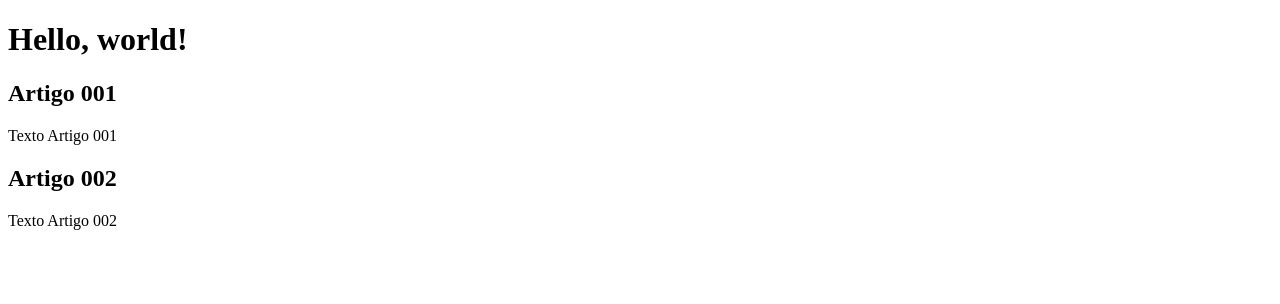
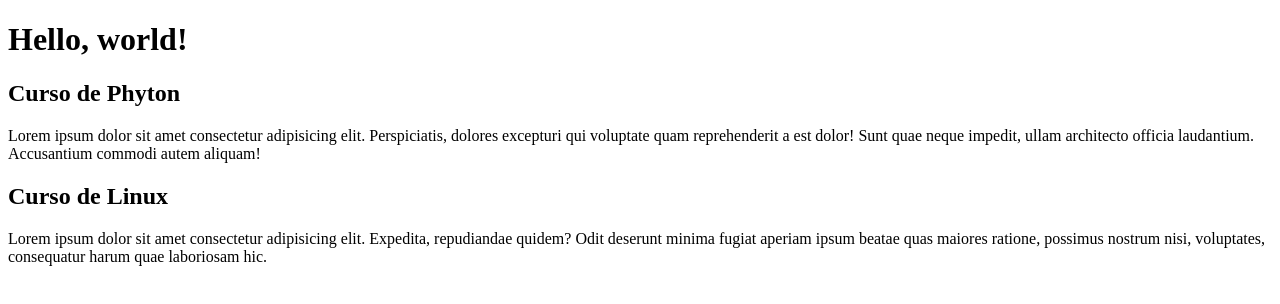
Before and after one commit to LuizGMnz/Curso-Git-GitHub, a plain HTML site: page site-exemplo/index.html in a window 1280 px wide. Drawn offline with Linux system fonts and the light colour scheme.

Commit message:
Novo conteúdo
Comecei a escrever o conteúdo

```diff
--- a/site-exemplo/index.html
+++ b/site-exemplo/index.html
@@ -11,12 +11,12 @@
                 <h1>Hello, world!</h1>
             </header>
             <article>
-                <h2>Artigo 001</h2>
-                <p>Texto Artigo 001</p>
+                <h2>Curso de Phyton</h2>
+                <p>Lorem ipsum dolor sit amet consectetur adipisicing elit. Perspiciatis, dolores excepturi qui voluptate quam reprehenderit a est dolor! Sunt quae neque impedit, ullam architecto officia laudantium. Accusantium commodi autem aliquam!</p>
             </article>
             <article>
-                <h2>Artigo 002</h2>
-                <p>Texto Artigo 002</p>
+                <h2>Curso de Linux</h2>
+                <p>Lorem ipsum dolor sit amet consectetur adipisicing elit. Expedita, repudiandae quidem? Odit deserunt minima fugiat aperiam ipsum beatae quas maiores ratione, possimus nostrum nisi, voluptates, consequatur harum quae laboriosam hic.</p>
             </article>
     </main>
 </body>
```
